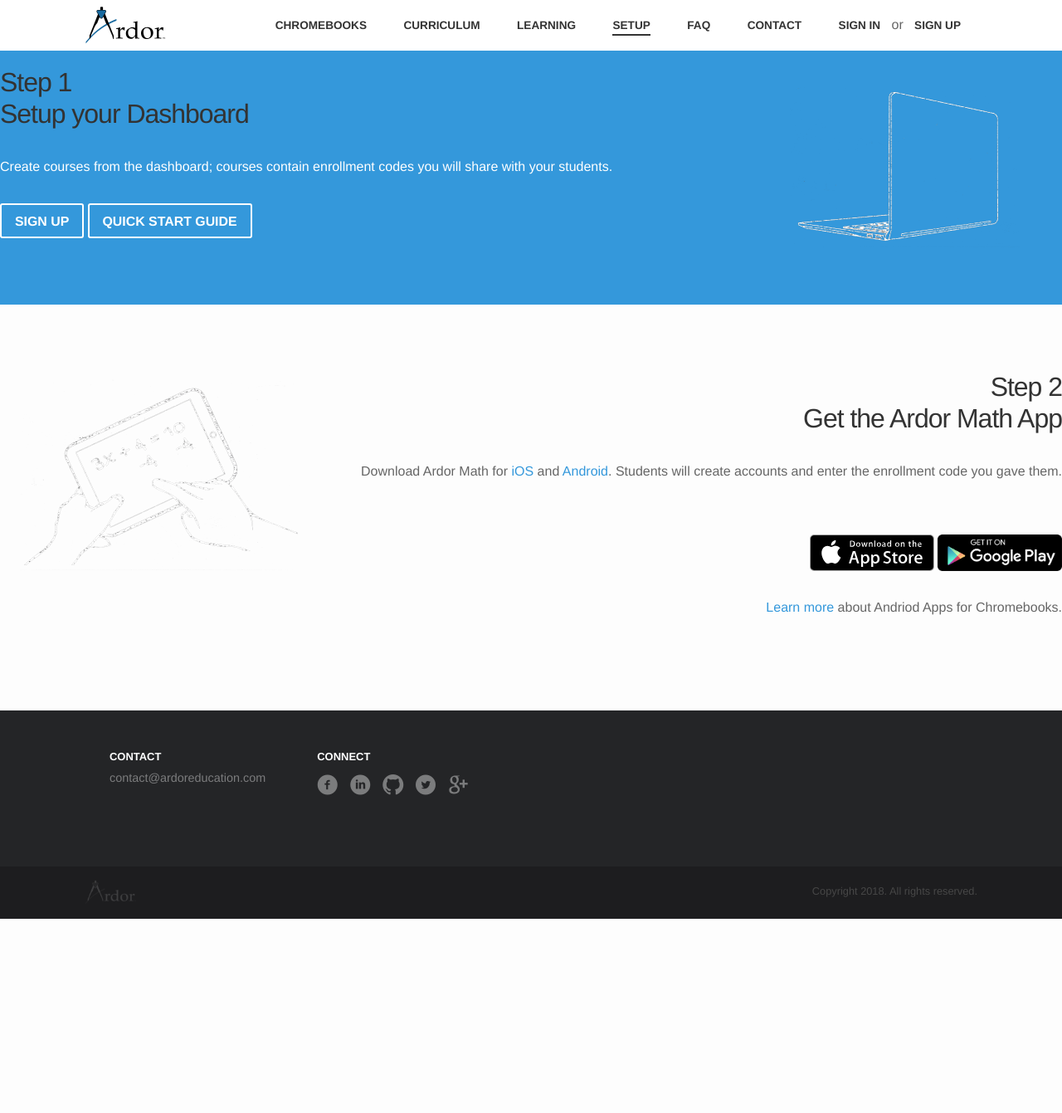
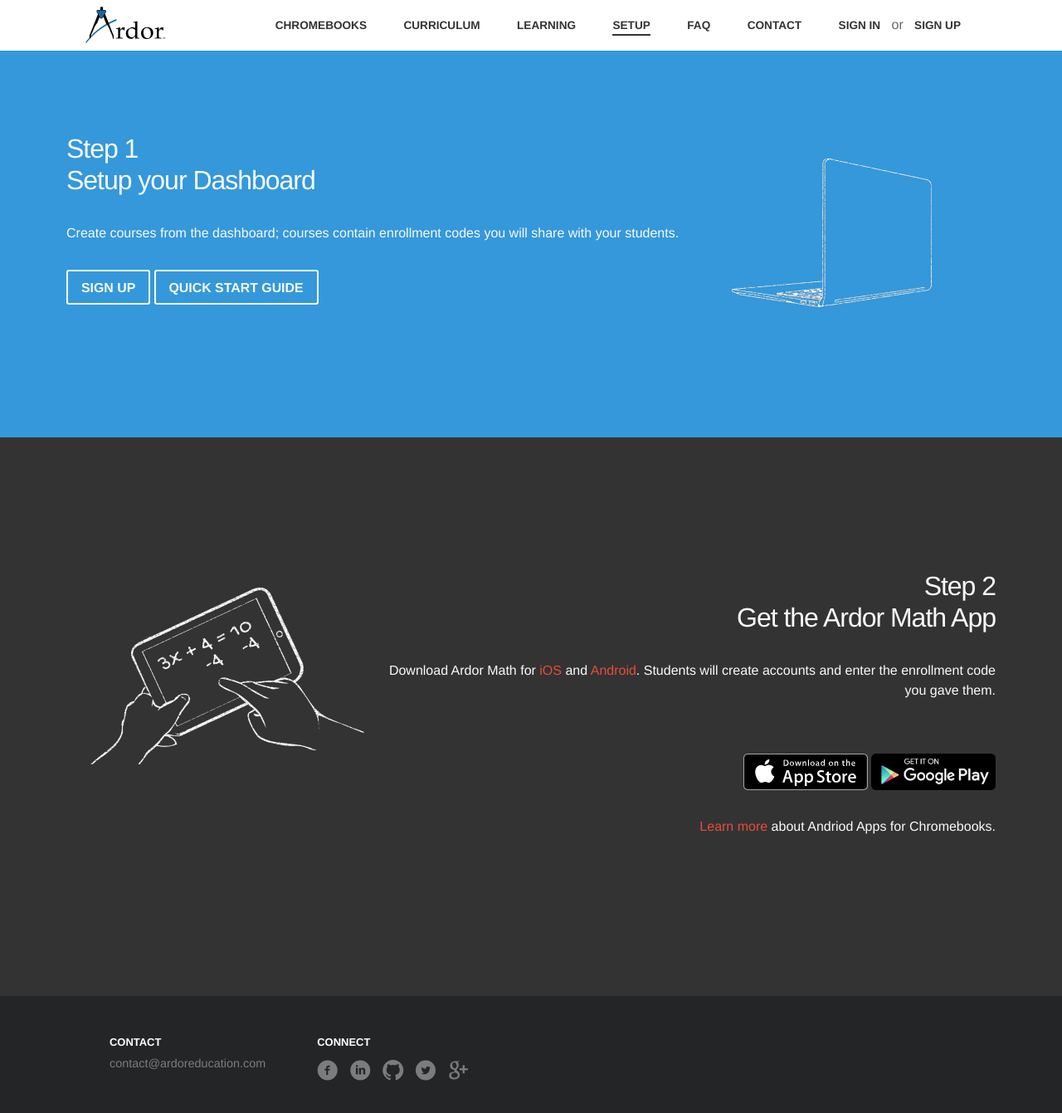
Before and after one commit to ardor-education/ardor-education.github.io, a Jekyll site: the page built from setup.md, in a window 1280 px wide and 1400 px high. Shown: the top 1341 px of the window at 83% size. Built offline with Jekyll 4.4.1, drawn with Linux system fonts in a browser that asks for light colours; some web fonts are replaced.

Commit message:
fix sass styles wtih jekyll

```diff
--- a/_config.yml
+++ b/_config.yml
@@ -5,6 +5,10 @@
 url: https://www.ardoreducation.com
 plugins:
   - jekyll-compress-images
+
+sass:
+    sass_dir: _sass
+
 exclude:
   - vendor
   - buildspec.yml
--- a/_sass/_explainer.scss
+++ b/_sass/_explainer.scss
@@ -1,13 +1,15 @@
 
 // - - - - - - - - - - - - - - - - - - -
 // - - Explainer
+.explainer_wrapper {
+    margin: 4em;
+}
 .explainer {
     background-position: 0 35%;
     background-repeat: no-repeat;
     background-size: cover;
     padding: 5em 0;
     .button {
-
         &:hover {
             color: $blue;
         }
@@ -15,22 +17,34 @@
 }
 
 .explainer__content {
-
+    padding: 5em;
 }
-.explainer-gray {
+.explainer__gray {
     background-color: $dark-gray;
-    color: white;
+    color: $WHITE;
     .button {
-        color: white;
-        border-color: white;
+        color: $WHITE;
+        border-color: $WHITE;
+    }
+    h1, h2, h3, h4, h5, h6, p {
+        color: $WHITE;
+    }
+    a {
+        color: $red;
     }
 }
 .explainer__blue {
     background-color: $blue;
-    color: white;
+    color: $WHITE;
     .button {
-        color: white;
-        border-color: white;
+        color: $WHITE;
+        border-color: $WHITE;
+    }
+    h1, h2, h3, h4, h5, h6, p {
+        color: $WHITE;
+    }
+    a {
+        color: $blue;
     }
 }
 .explainer__right {
--- a/_sass/core/_base.scss
+++ b/_sass/core/_base.scss
@@ -84,7 +84,6 @@
   display: inline;
 }
 
-
 // Mobile
 @include media($mobile) {
     h2 {
--- a/_sass/core/_variables.scss
+++ b/_sass/core/_variables.scss
@@ -129,6 +129,6 @@
   color: $BLACK;
 }
 
-.black {
+.white {
   color: $WHITE;
 }
--- a/setup.md
+++ b/setup.md
@@ -1,39 +1,41 @@
 ---
 layout: default
-title: Setup
-permalink:
+title: setup
+permalink: setup
 ---
 <!-- Setup
 ================================================== -->
-<main>
-    <article class="explainer explainer__blue">
-    <div class="explainer_right explainer__content ">
-        <img class="explainer-computer" src="./../assets/images/explanar/computer_drawing.png" width="378" align="right">
-        <h2>Step 1 <br> Setup your Dashboard</h2>
-        <p>
-        Create courses from the dashboard; courses contain enrollment codes you will share with your students.
-        </p>
-        <a href="http://accounts.ardoreducation.com" class="button button--outline">Sign Up</a>
-        <a href="https://ardor.zendesk.com/hc/en-us/articles/213429366-Quick-Start-Guide" class="button button--outline">Quick Start Guide</a>
-    </div>
-    </article>
-    <article class="explainer explainer__gray">
-    <div class="explainer__content  explainer__right">
-        <img class="explainer-iPad" src="./../assets/images/explanar/iPad_drawing.png" width="378" align="left">
-        <h2>Step 2 <br> Get the Ardor Math App</h2>
-        <p>
-        Download Ardor Math for
-        <a href="https://itunes.apple.com/us/app/ardor-math/id953832689?ls=1&mt=8">iOS </a>
-        and <a href="https://play.google.com/store/apps/details?id=com.ardor.algebradojo">Android</a>.
-        Students will create accounts and enter the enrollment code you gave them.
-        </p>
-        <p>
-            <a href="https://itunes.apple.com/us/app/ardor-math/id953832689?ls=1&mt=8"><img class="app-store-badge" src="./../assets/images/logo/App_Store_Badge.svg"></a>
-            <a href="https://play.google.com/store/apps/details?id=com.ardor.algebradojo"><img class="app-store-badge" src="./../assets/images/logo/play-store-badge.png"></a>
-        </p>
-        <p>
-            <a href="https://support.google.com/chromebook/answer/7021273?hl=en">Learn more</a> about Andriod Apps for Chromebooks.
-        </p>
-    </div>
-    </article>
-</main>
+<article class="explainer hero explainer__blue ">
+    <main>
+        <div class="explainer_right explainer__content ">
+            <img class="explainer-computer" src="./../assets/images/explanar/computer_drawing.png" width="378" align="right">
+            <h2>Step 1 <br> Setup your Dashboard</h2>
+            <p>
+            Create courses from the dashboard; courses contain enrollment codes you will share with your students.
+            </p>
+            <a href="http://accounts.ardoreducation.com" class="button button--outline">Sign Up</a>
+            <a href="https://ardor.zendesk.com/hc/en-us/articles/213429366-Quick-Start-Guide" class="button button--outline">Quick Start Guide</a>
+        </div>
+    </main>
+</article>
+<article class="explainer hero explainer__gray">
+    <main>
+        <div class="explainer__content  explainer__right">
+            <img class="explainer-iPad" src="./../assets/images/explanar/iPad_drawing.png" width="378" align="left">
+            <h2>Step 2 <br> Get the Ardor Math App</h2>
+            <p>
+            Download Ardor Math for
+            <a href="https://itunes.apple.com/us/app/ardor-math/id953832689?ls=1&mt=8">iOS </a>
+            and <a href="https://play.google.com/store/apps/details?id=com.ardor.algebradojo">Android</a>.
+            Students will create accounts and enter the enrollment code you gave them.
+            </p>
+            <p>
+                <a href="https://itunes.apple.com/us/app/ardor-math/id953832689?ls=1&mt=8"><img class="app-store-badge" src="./../assets/images/logo/App_Store_Badge.svg"></a>
+                <a href="https://play.google.com/store/apps/details?id=com.ardor.algebradojo"><img class="app-store-badge" src="./../assets/images/logo/play-store-badge.png"></a>
+            </p>
+            <p>
+                <a href="https://support.google.com/chromebook/answer/7021273?hl=en">Learn more</a> about Andriod Apps for Chromebooks.
+            </p>
+        </div>
+    </main>
+</article>
```
Also changed, not shown: curriculum.md (+0 -1 lines), README.md, 1 other file.
